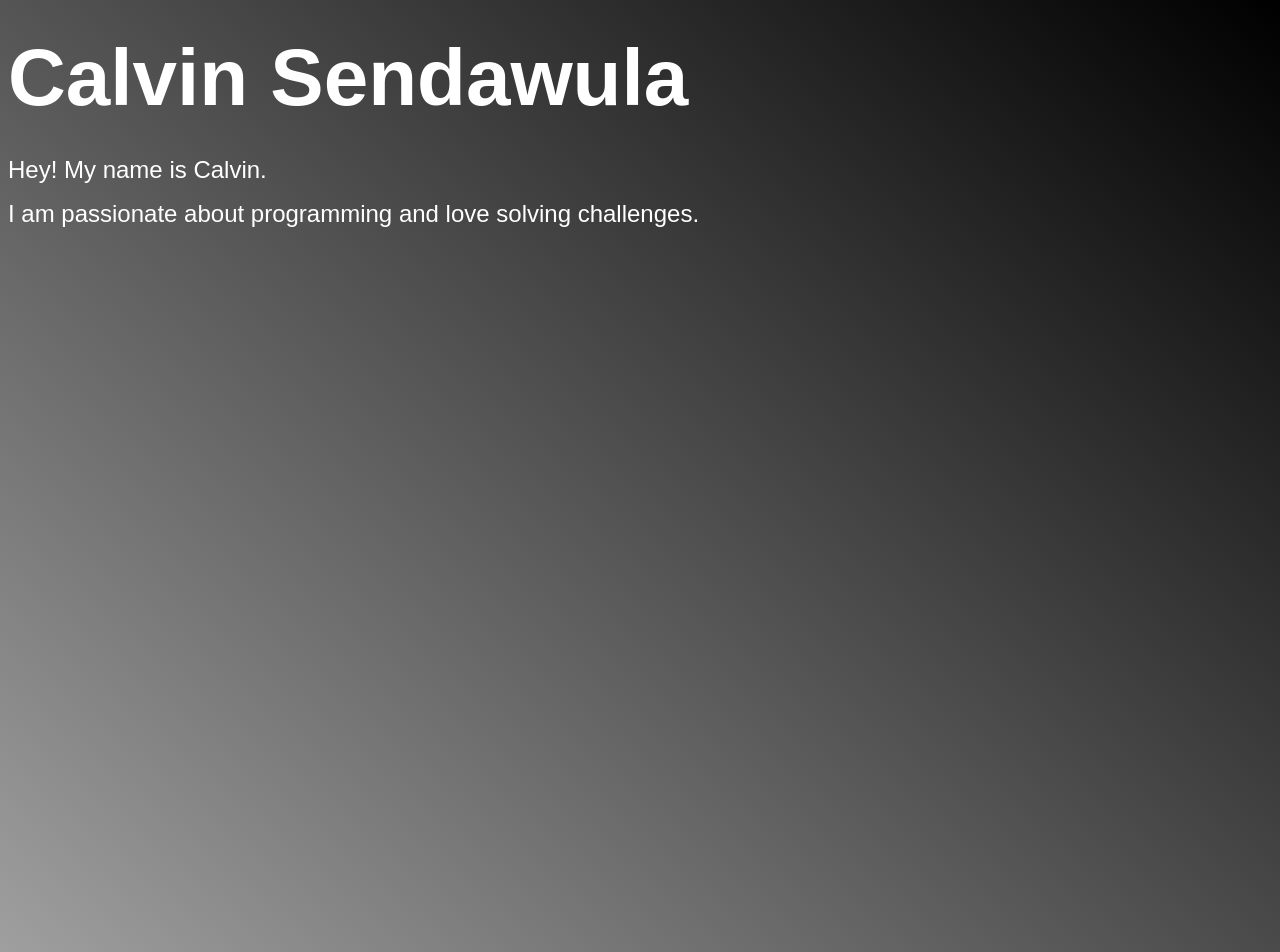
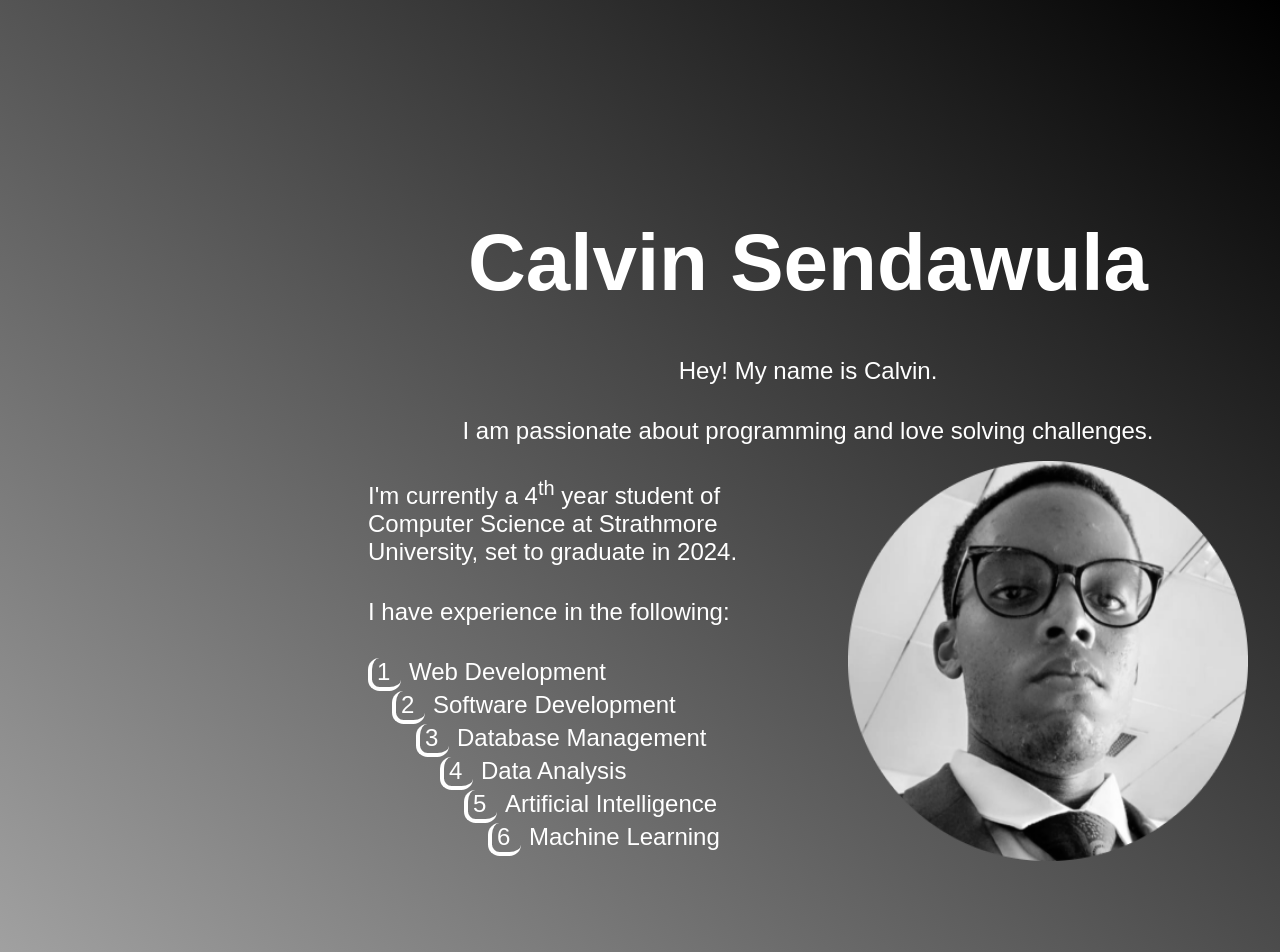
Before and after one commit to calvinsendawula/estdev-react-e-portfolio, a JavaScript app: page / in a window 1280 px wide. Shown: the top 952 px of the page. Built offline with nearby package versions, Linux system fonts and the light colour scheme; the HTML template or start-up script is replaced by a standard one.

Commit message:
feat: add skills section and style it

```diff
--- a/src/App.js
+++ b/src/App.js
@@ -1,13 +1,15 @@
 import MyName from "./components/my-name";
 import Greeting from "./components/greeting";
-import Bio from "./components/bio";
+import ShortIntro from "./components/short-intro";
+import SkillsSection from "./components/skills-section";
 
 function App() {
   return (
     <div className="main-section">
       <MyName />
       <Greeting />
-      <Bio />
+      <ShortIntro />
+      <SkillsSection />
     </div>
   );
 }
--- /dev/null
+++ b/src/components/skills-section.js
@@ -0,0 +1,38 @@
+import ProfilePicture from '../assets/calvin_sendawula.png';
+
+const SkillsSection = () => {
+    return (
+        <div className="skills-section">
+            <div className="bio">
+                <p>I&apos;m currently a 4<sup>th</sup> year student of Computer Science at Strathmore University, set to
+                    graduate in 2024.</p>
+                <p>I have experience in the following:</p>
+                <ul>
+                    <li>
+                        <div id="ul-1">1</div><span>Web Development</span>
+                    </li>
+                    <li>
+                        <div id="ul-2">2</div><span>Software Development</span>
+                    </li>
+                    <li>
+                        <div id="ul-3">3</div><span>Database Management</span>
+                    </li>
+                    <li>
+                        <div id="ul-4">4</div><span>Data Analysis</span>
+                    </li>
+                    <li>
+                        <div id="ul-5">5</div><span>Artificial Intelligence</span>
+                    </li>
+                    <li>
+                        <div id="ul-6">6</div><span>Machine Learning</span>
+                    </li>
+                </ul>
+            </div>
+            <div class="profile-picture">
+                <img src={ ProfilePicture } id="profile-picture" alt="Calvin Sendawula" />
+            </div>
+        </div>
+     );
+}
+
+export default SkillsSection;
--- a/src/index.css
+++ b/src/index.css
@@ -26,3 +26,78 @@ ul {
   font-size: 3vh;
   margin: 2vh 0;
 }
+
+.main-section {
+  width: 200vh;
+  height: 130vh;
+  display: flex;
+  flex-direction: column;
+  justify-content: center;
+  align-items: center;
+}
+
+.skills-section {
+  width: 200vh;
+  display: flex;
+  flex-direction: row;
+  justify-content: center;
+}
+
+.bio {
+  width: 50vh;
+  display: flex;
+  flex-direction: column;
+  justify-content: right;
+  margin-right: 5vh;
+}
+
+.bio ul {
+  list-style-type: none;
+  margin-left: -5vh;
+}
+
+.bio ul li {
+  display: flex;
+  flex-direction: row;
+}
+
+.bio ul li div {
+  width: 3vh;
+  height: 3vh;
+  margin-right: 1vh;
+  border-radius: 35%;
+  padding: 0 0 5px 5px;
+  border-left: 0.57vh solid white;
+  border-bottom: 0.57vh solid white;
+}
+
+#ul-2 {
+  margin-left: 3vh;
+}
+
+#ul-3 {
+  margin-left: 6vh;
+}
+
+#ul-4 {
+  margin-left: 9vh;
+}
+
+#ul-5 {
+  margin-left: 12vh;
+}
+
+#ul-6 {
+  margin-left: 15vh;
+}
+
+.profile-picture {
+  width: 50vh;
+  height: 50vh;
+  margin-left: 5vh;
+}
+
+.profile-picture img {
+  width: 50vh;
+  height: 50vh;
+}
```
Also changed, not shown: src/components/short-intro.js (renamed from src/components/bio.js), src/components/skills.js (deleted).
